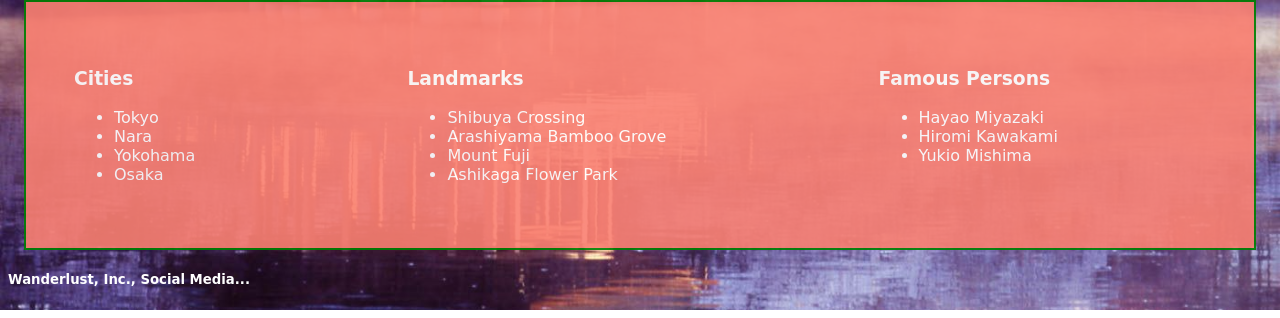
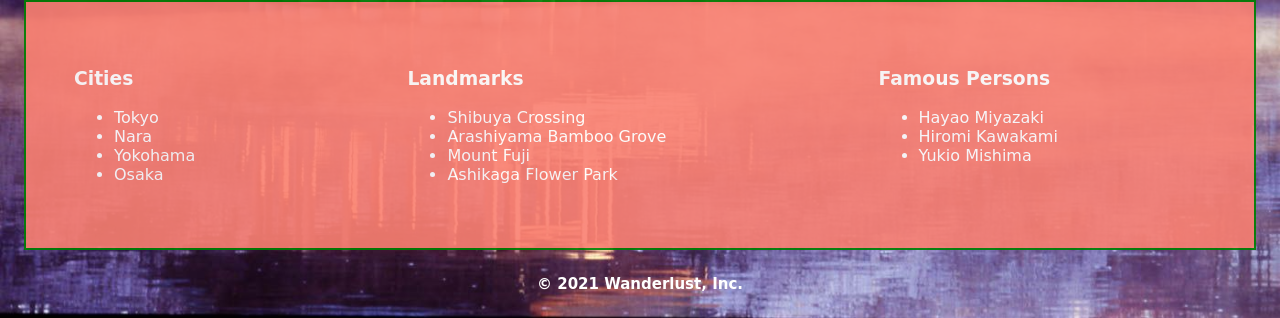
Before and after one commit to NSS-Day-Cohort-49/helloworld-git-clone-crew, a plain HTML site: page japan.html in a window 1280 px wide. Shown: the part 673-991 px from the top of the page. Drawn offline with Linux system fonts and the light colour scheme.

Commit message:
fixed footer with styling

```diff
--- a/japan.html
+++ b/japan.html
@@ -56,8 +56,7 @@
         </article>
     </main>
     <footer>
-        <div class="copyright_info"></div>
-        <h5>Wanderlust, Inc.,  Social Media...</h5>
+        <h5 class="copyright_info">© 2021 Wanderlust, Inc.<h5>
     </footer>
 </body>
 </html>
--- a/styles/japan.css
+++ b/styles/japan.css
@@ -170,3 +170,10 @@ body {
             text-align:center;
             border: solid #008000 2px;
         }
+
+        /* Footer */
+
+        .copyright_info {
+            text-align: center;
+            font-size: 15px;
+        }
```
Also changed, not shown: NewZealand.html (+1 -1 lines), southkorea.html (+1 -2 lines), 1 other file.
